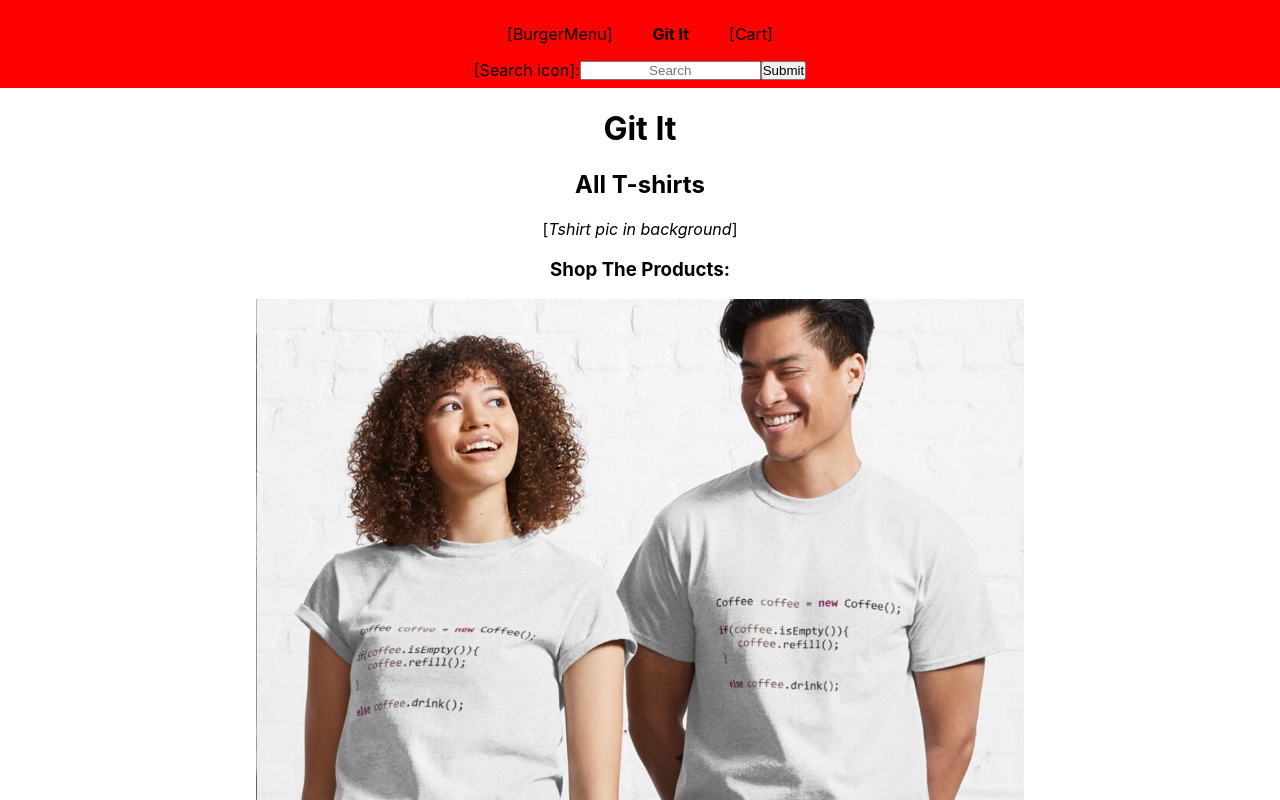
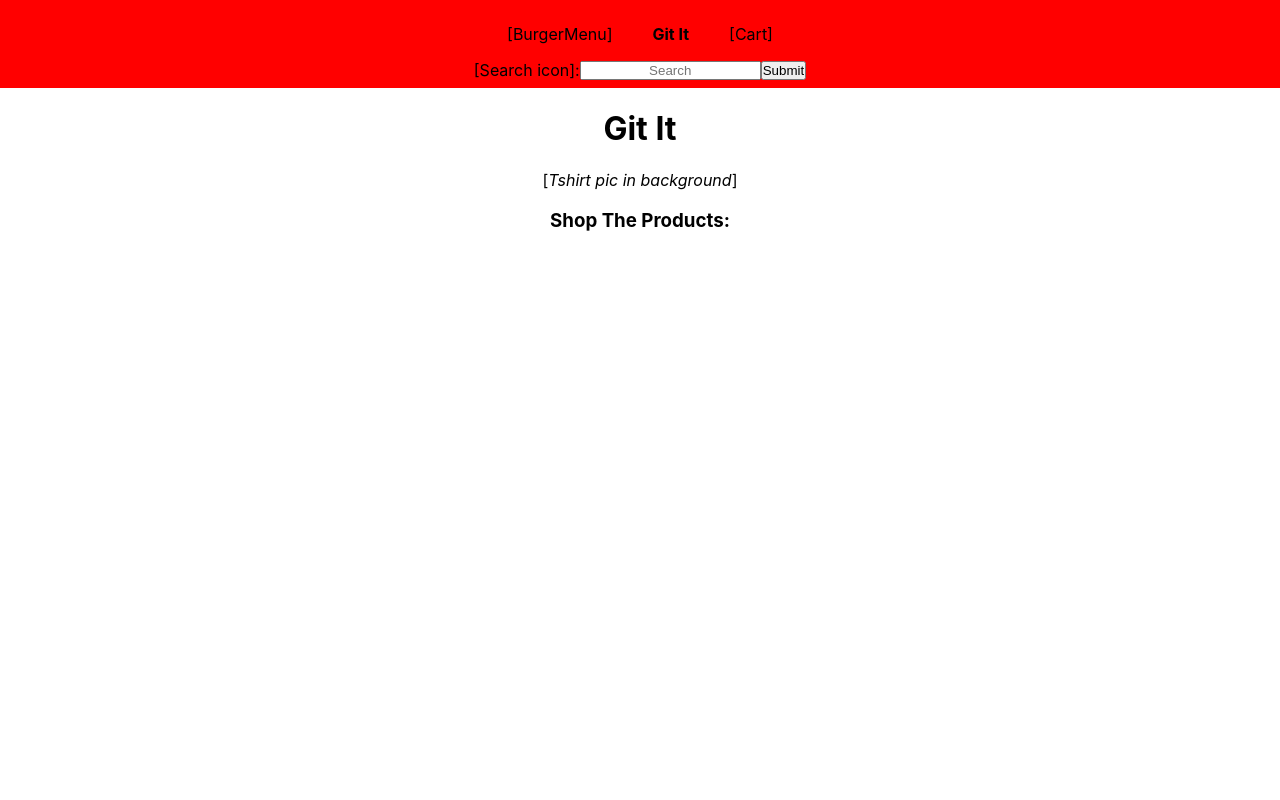
Before and after one commit to SabrinaSides/git-it-client, a React (Create React App) app: page /shop/1 in a window 1280 px wide. Shown: the top 800 px of the page. Built offline with nearby package versions, Linux system fonts and the light colour scheme; the HTML template or start-up script is replaced by a standard one.

Commit message:
pivoting from tshirts to multiple products, code changes to reflect "products" rather than just tshirts

```diff
--- a/src/App.js
+++ b/src/App.js
@@ -12,21 +12,19 @@ import './App.css';
 
 class App extends Component {
   state = {
-    category: 'All',
-    tShirts: [],
+    products: []
   }
 
   componentDidMount(){
     this.setState({
-      tShirts: dummyData
+      products: dummyData
     })
   }
 
   render(){
 
     const contextValue = {
-      category: this.state.category,
-      tShirts: this.state.tShirts
+      products: this.state.products
     }
 
   return (
--- a/src/ShoppingContext.js
+++ b/src/ShoppingContext.js
@@ -1,6 +1,5 @@
 import React from 'react';
 
 export default React.createContext({
-    category: '',
-    tShirts: []
+    products: []
 })
--- a/src/components/CategoryPage.js
+++ b/src/components/CategoryPage.js
@@ -4,9 +4,9 @@ import ProductPreview from './ProductPreview'
 
 //categories: all, men's, women's
 class CategoryPage extends Component {
-  // state = {
-  //   category: ''
-  // }
+  state = {
+    products: []
+  }
 
   static contextType = ShoppingContext;
 
@@ -22,23 +22,27 @@ class CategoryPage extends Component {
 
   render() {
 
-    const {tShirts} = this.context
+    const {products} = this.context
+
+    const chosenCategory = products.filter( product => {
+      return `/shop/${product.category}` === this.props.location.pathname
+    })
 
     return (
       <div>
         <header>
           <h1>Git It</h1>
-          <h2>All T-shirts</h2>
+          <h2>{chosenCategory.category}</h2>
           <p>
             [<em>Tshirt pic in background</em>]
           </p>
         </header>
 
         <h3>Shop The Products:</h3>
-        {tShirts.map(tShirt => {
+        {chosenCategory.map(product => {
         return (
-        <section onClick={() => this.props.history.push(`/shop/${tShirt.category}/${tShirt.title}`)}>
-          <ProductPreview tShirt={tShirt} key={tShirt.title}/>
+        <section onClick={() => this.props.history.push(`/shop/${product.category}/${product.title}`)}>
+          <ProductPreview product={product} key={product.title}/>
         </section>
         )
       })}
--- a/src/components/HomePage.js
+++ b/src/components/HomePage.js
@@ -16,28 +16,28 @@ class HomePage extends Component {
         <h3>Shop The Products:</h3>
         <section>
             {/*Need category to change in state on click */}
-          <h3 onClick={() => this.props.history.push('/shop/all') && this.handleCategory}>See all the t-shirts</h3>
+          <h3 onClick={() => this.props.history.push('/shop/tshirts')}>Shop T-Shirts</h3>
           <p>
             [<em>placeholder for screenshot of coding tshirt</em>]
           </p>
         </section>
 
         <section>
-          <h3 onClick={() => this.props.history.push('/shop/men')}>See Men's t-shirts</h3>
+          <h3 onClick={() => this.props.history.push('/shop/mugs')}>Shop Mugs</h3>
           <p>
-            [<em>placeholder for screenshot of coding tshirt</em>]
+            [<em>placeholder for screenshot of coding mug</em>]
           </p>
         </section>
 
         <section>
-          <h3 onClick={() => this.props.history.push('/shop/women')}>See Women's t-shirts</h3>
+          <h3 onClick={() => this.props.history.push('/shop/stickers')}>Shop Stickers?</h3>
           <p>
-            [<em>placeholder for screenshot of coding tshirt</em>]
+            [<em>placeholder for screenshot of coding sticker</em>]
           </p>
         </section>
 
         <section>
-          About our Shirts: - icons with info on material - puns hand chosen by
+          About our Products: - icons with info on material - puns hand chosen by
           programmers - socially responsible production
         </section>
       </div>
--- a/src/components/ProductPage.js
+++ b/src/components/ProductPage.js
@@ -4,34 +4,23 @@ import '../styles/ProductPreview.css'
 class ProductPage extends Component {
   static contextType = ShoppingContext
 
-  // state = {
-  //   tShirt: null
-  // }
+  render() {
+    const {products} = this.context
 
-  // componentDidMount(){
-  //   const chosenTshirt = tShirts
-  //   console.log(tShirts)
-  // }
-
-  render() {
-    const {tShirts} = this.context
-
-    let chosenTshirt = tShirts.find(tShirt => {
-        return `/shop/tshirt/${tShirt.title}` == this.props.location.pathname
+    let chosenProduct = products.find(product => {
+        return `/shop/${product.category}/${product.title}` === this.props.location.pathname
     })
-
-    console.log(chosenTshirt)
 
     return (
       <div>
         <header>
-          <h1>{chosenTshirt.title}</h1>
-          <img src={chosenTshirt.img} alt={`${chosenTshirt.title}`} className='product-preview-img'/>
+          <h1>{chosenProduct.title}</h1>
+          <img src={chosenProduct.img} alt={`${chosenProduct.title}`} className='product-preview-img'/>
         </header>
 
         <section>
           <p>
-            {chosenTshirt.price}
+            {chosenProduct.price}
           </p>
           <form>
             <label htmlFor='size'>Size:</label>
@@ -48,7 +37,7 @@ class ProductPage extends Component {
 
         <section>
           <p><strong>Product Info:</strong></p>
-            <p>{chosenTshirt.productInfo}</p>
+            <p>{chosenProduct.productInfo}</p>
           </section>
 
         <section>
--- a/src/components/ProductPreview.js
+++ b/src/components/ProductPreview.js
@@ -1,12 +1,12 @@
 import React from 'react'
 import '../styles/ProductPreview.css'
 
-function ProductPreview({tShirt}) {
+function ProductPreview({product}) {
     return (
             <div>
-          <img src={tShirt.img} alt={`${tShirt.title} tshirt`} className='product-preview-img' />
-          <p>{tShirt.title}</p>
-          <p>{tShirt.price}</p>
+          <img src={product.img} alt={`${product.title} product`} className='product-preview-img' />
+          <p>{product.title}</p>
+          <p>{product.price}</p>
             </div>
     )
 }
--- a/src/dummy-data.js
+++ b/src/dummy-data.js
@@ -6,7 +6,7 @@ import react from './images/react.jpg'
 export default [
     {
         title: 'Java',
-        category: 'tshirt',
+        category: 'tshirts',
         price: '$9.99',
         searchTerms: ['java', 'coffee'],
         img: java,
@@ -15,7 +15,7 @@ export default [
 
     {
         title: 'Python',
-        category: 'tshirt',
+        category: 'tshirts',
         price: '$9.99',
         searchTerms: ['python', 'snake'],
         img: python,
@@ -24,7 +24,7 @@ export default [
 
     {
         title: 'JavaScript',
-        category: 'tshirt',
+        category: 'tshirts',
         price: '$9.99',
         searchTerms: ['javascript', 'js'],
         img: javascript,
@@ -33,7 +33,7 @@ export default [
 
     {
         title: 'React',
-        category: 'tshirt',
+        category: 'tshirts',
         price: '$9.99',
         searchTerms: ['react', 'hello world'],
         img: react,
```
